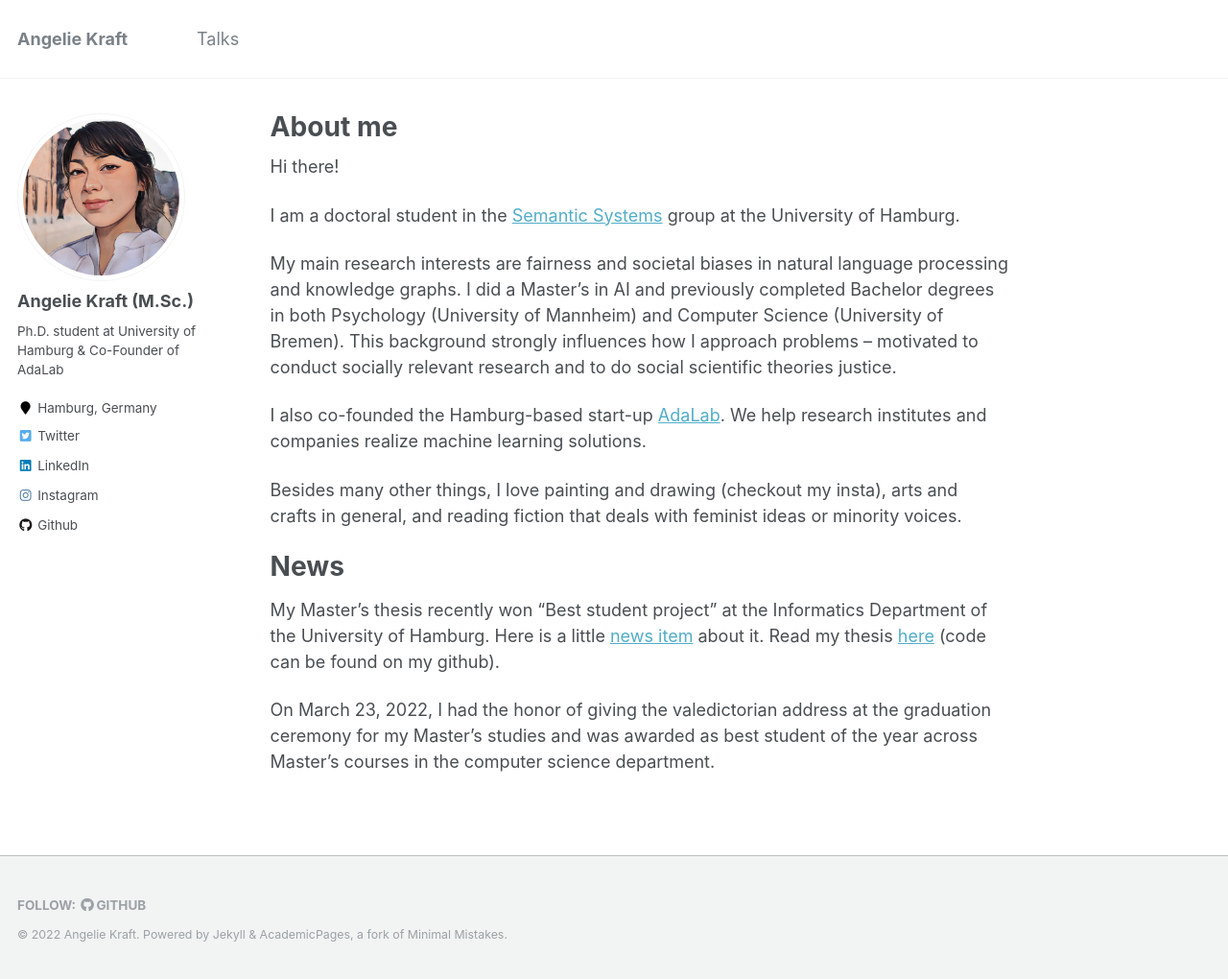
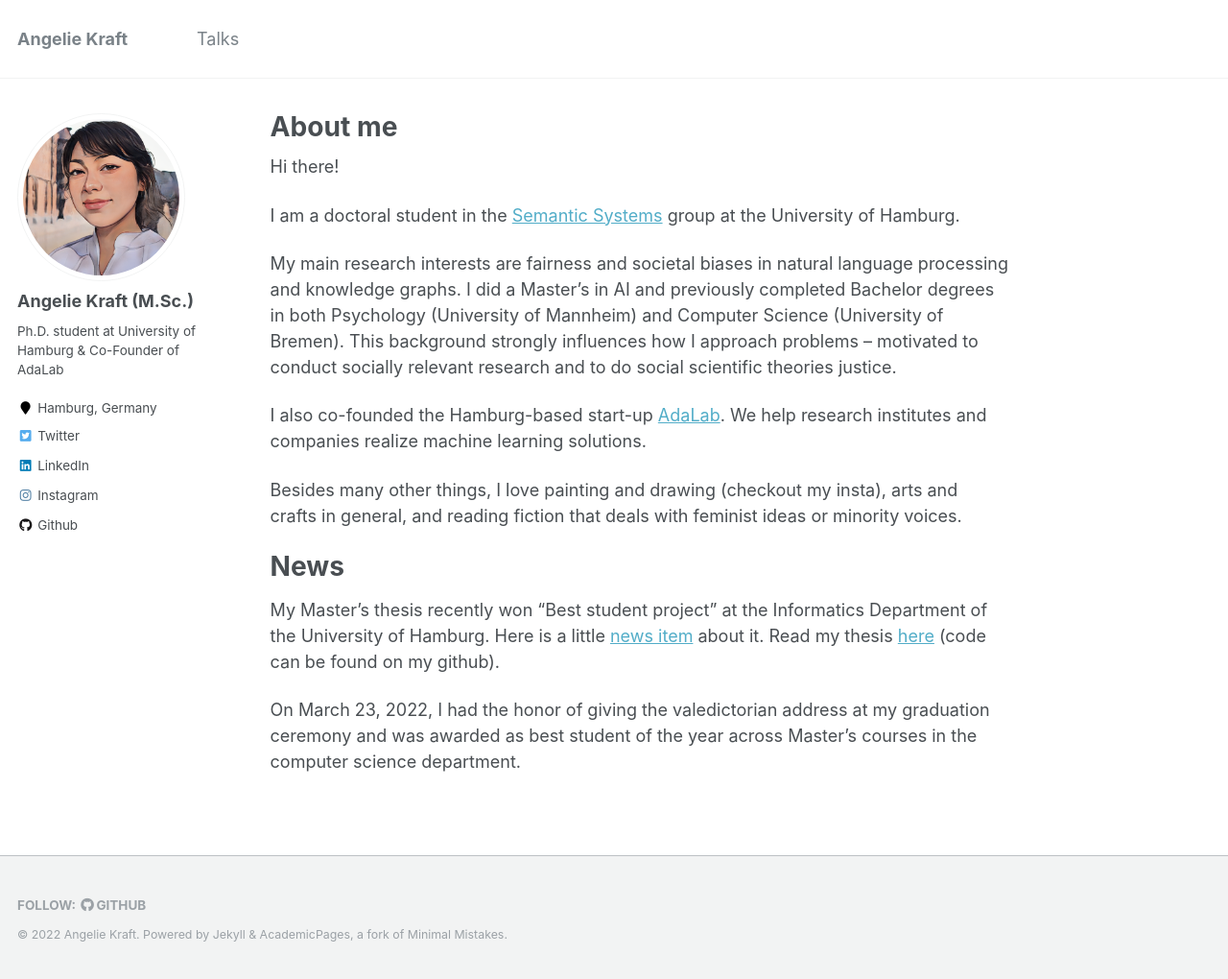
Before and after one commit to krangelie/krangelie.github.io, a Jekyll site: the page built from _pages/about.md, in a window 1280 px wide and 1020 px high. Shown: the whole window at 96% size. Built offline with Jekyll 4.4.1, drawn with Linux system fonts in a browser that asks for light colours.

Commit message:
Update about.md

```diff
--- a/_pages/about.md
+++ b/_pages/about.md
@@ -22,4 +22,4 @@
 
 My Master's thesis recently won "Best student project" at the Informatics Department of the University of Hamburg. Here is a little [news item](https://www.inf.uni-hamburg.de/en/inst/ab/lt/home/news/202110-expo.html) about it. Read my thesis [here](https://www.inf.uni-hamburg.de/en/inst/ab/lt/teaching/theses/completed-theses/2021-ma-kraft.pdf) (code can be found on my github).
 
-On March 23, 2022, I had the honor of giving the valedictorian address at the graduation ceremony for my Master's studies and was awarded as best student of the year across Master's courses in the computer science department.
+On March 23, 2022, I had the honor of giving the valedictorian address at my graduation ceremony and was awarded as best student of the year across Master's courses in the computer science department.
```
